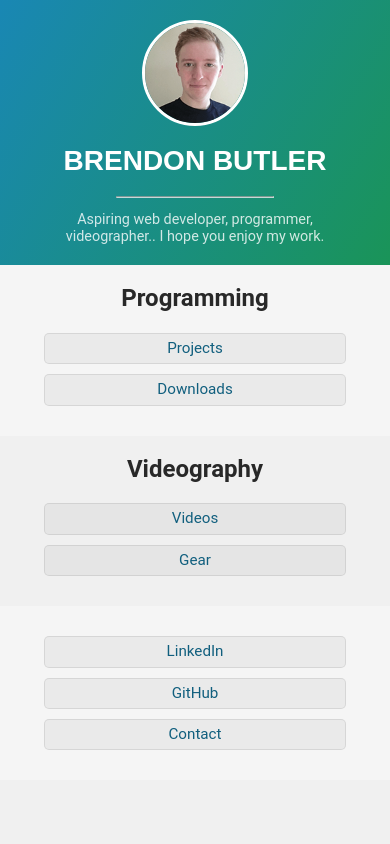
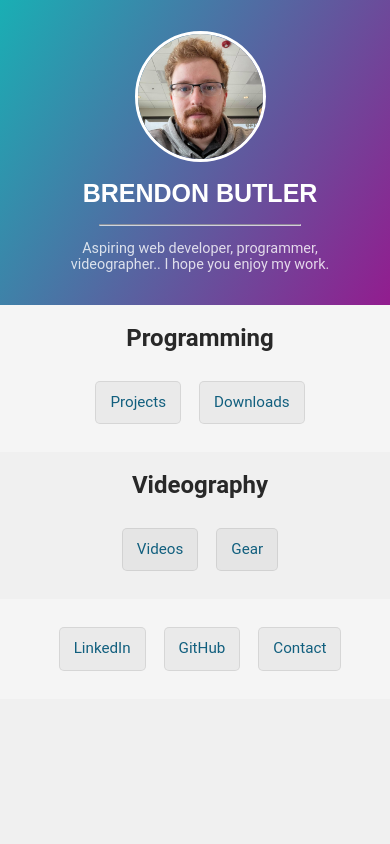
Before and after one commit to BrendonButler/web-portfolio, a PHP site: page / in a window 390 px wide. Run offline with PHP 8.4, Linux system fonts and the light colour scheme; some libraries are stand-ins or nearby versions.

Commit message:
Cleaning up responsive-by-media by replacing with clamps, changed header color, updating photo (will likely change again soon), minor cleanup

```diff
--- a/main/index.html
+++ b/main/index.html
@@ -16,7 +16,7 @@
         <meta name='reply-to' content='contact@sparkzz.net'>
         <meta name='owner' content='Brendon Butler'>
         <meta name='url' content='http://www.sparkzz.net/'>
-        <meta name='pagename' content='Brendon Butler'>
+        <meta name='pagename' content='Brendon Butler's Portfolio>
         <meta name='HandheldFriendly' content='True'>
         <meta name='MobileOptimized' content='425'>
         <meta name="apple-mobile-web-app-title" content="Brendon Butler"> <!-- New in iOS6 -->
--- a/main/styles/home.css
+++ b/main/styles/home.css
@@ -6,7 +6,7 @@
 */
 
 html, body {
-  min-width: 260px;
+  min-width: 400px;
   max-width: 100%;
   width: 100%;
   height: 100%;
@@ -37,19 +37,14 @@ html, body {
 
 header {
   width: 80%;
-  padding: 20px 10%;
-  background: rgb(180, 180, 180);
-  background-image: linear-gradient(
-    120deg,
-    rgb(25, 135, 180),
-    rgb(26, 148, 88)
-  );
+  padding: clamp(20px, 8vw, 40px) 10%;
+  background: rgb(180, 180, 180) linear-gradient(120deg, rgb(25, 175, 180), rgb(148, 26, 142));
   color: rgb(255, 255, 255);
 }
 
 header #profile-image {
-  width: 100px;
-  height: 100px;
+  width: clamp(125px, 11vw, 200px);
+  height: clamp(125px, 11vw, 200px);
   display: block;
   margin: auto;
   border: 3px solid white;
@@ -63,7 +58,7 @@ header #profile-image:hover {
 
 header h1 {
   font-family: 'Ubuntu', sans-serif;
-  font-size: 1.75em;
+  font-size: clamp(25px, 2.5vw, 40px);
   font-weight: 700;
   text-align: center;
   text-transform: uppercase;
@@ -79,7 +74,7 @@ header p {
 }
 
 header hr {
-  width: 50%;
+  width: clamp(200px, 18vw, 325px);
   opacity: 0.8;
 }
 
@@ -110,12 +105,12 @@ section:nth-child(even) {
 }
 
 .navigate li {
-  display: list-item;
+  display: inline-block;
 }
 
 .navigate a {
-  margin: 10px 5px;
-  padding: 6px 12px;
+  margin: 8px 7px;
+  padding: 12px 14px;
   display: block;
   background: rgba(133, 133, 133, 0.1);
   color: rgba(17, 95, 126, 1);
@@ -131,67 +126,3 @@ section:nth-child(even) {
   background: rgba(133, 133, 133, 0.2);
   color: rgba(17, 95, 126, 1.0);
 }
-
-
-/**
-* RESPONSIVE
-**/
-
-/* smartphones */
-@media screen and (min-width: 425px) {
-  .navigate li {
-    display: inline-block;
-  }
-
-  .navigate a {
-    padding: 12px 18px;
-    display: block;
-  }
-}
-
-/* tablets/laptops */
-@media screen and (min-width: 700px) {
-  header {
-    padding: 40px 10%;
-  }
-
-  header #profile-image {
-    width: 125px;
-    height: 125px;
-  }
-
-  header h1 {
-    font-size: 2em;
-  }
-
-  header hr {
-    width: 40%;
-  }
-
-  .navigate a {
-    margin: 0 10px;
-    padding: 12px 18px;
-  }
-}
-
-/* desktop */
-@media screen and (min-width: 1000px) {
-  header hr {
-    width: 30%;
-  }
-}
-
-/* ultrawide */
-@media screen and (min-width: 2160px) {
-
-}
-
-/* UHD/4K */
-@media screen and (min-width: 3840px) {
-
-}
-
-/* UHDx2/8k */
-@media screen and (min-width: 7680px) {
-
-}
```
Also changed, not shown: main/img/brendon-small.png, 1 other file.
